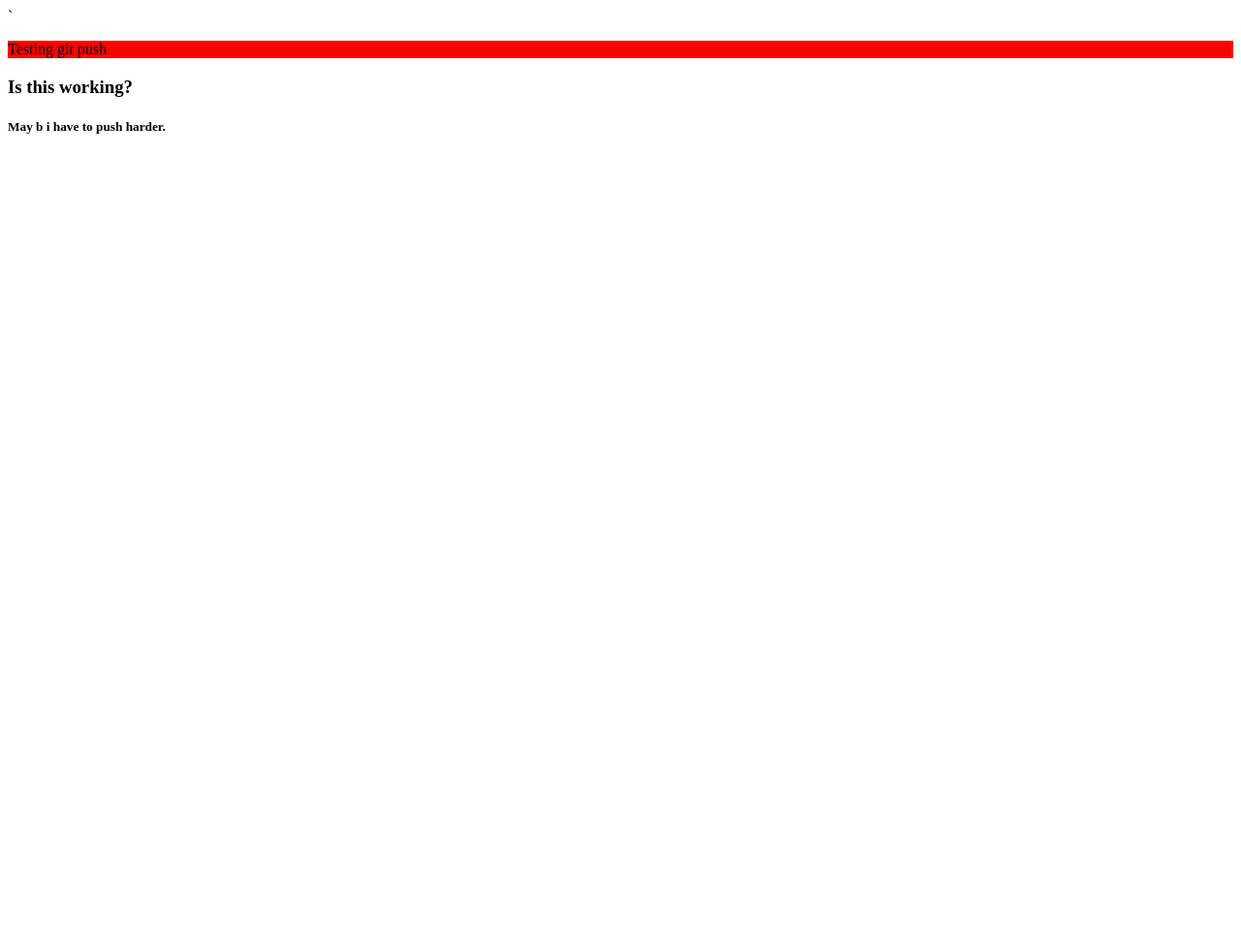
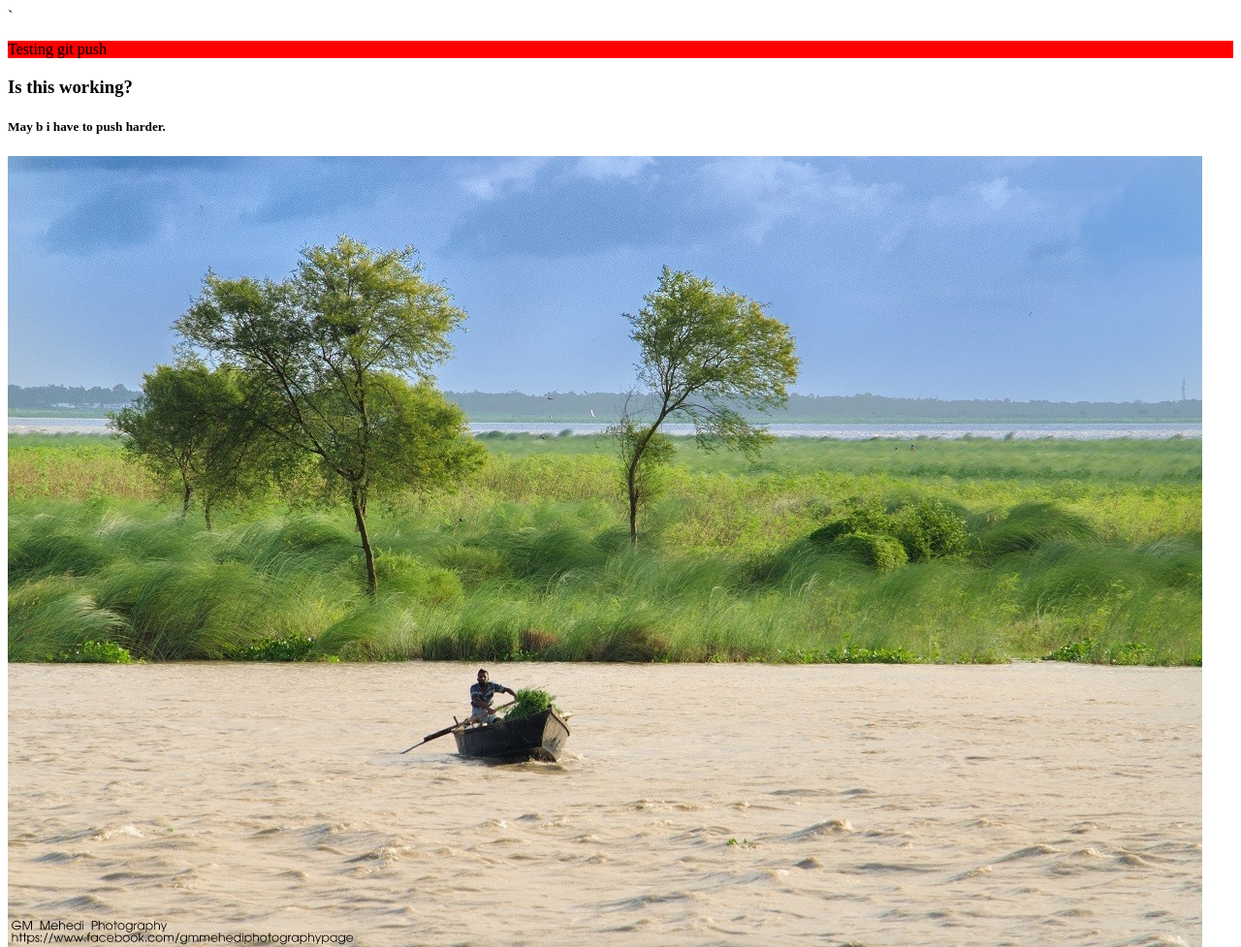
Before and after one commit to asifhassan8231/my-second-repo, a plain HTML site: page index.html in a window 1280 px wide. Shown: the whole page at 97% size. Before the commit the page ends 800 px from the top, so only its background shows below. Drawn offline with Linux system fonts and the light colour scheme.

Commit message:
image added

```diff
--- a/index.html
+++ b/index.html
@@ -11,6 +11,7 @@
     <p>Testing git push</p>
     <h3>Is this working?</h3>
     <h5>May b i have to push harder.</h5>
+    <img src="image1.jpg" alt="">
 
 </body>
 </html>
```
Also changed, not shown: image1.jpg (added), image2.jpg (added).
